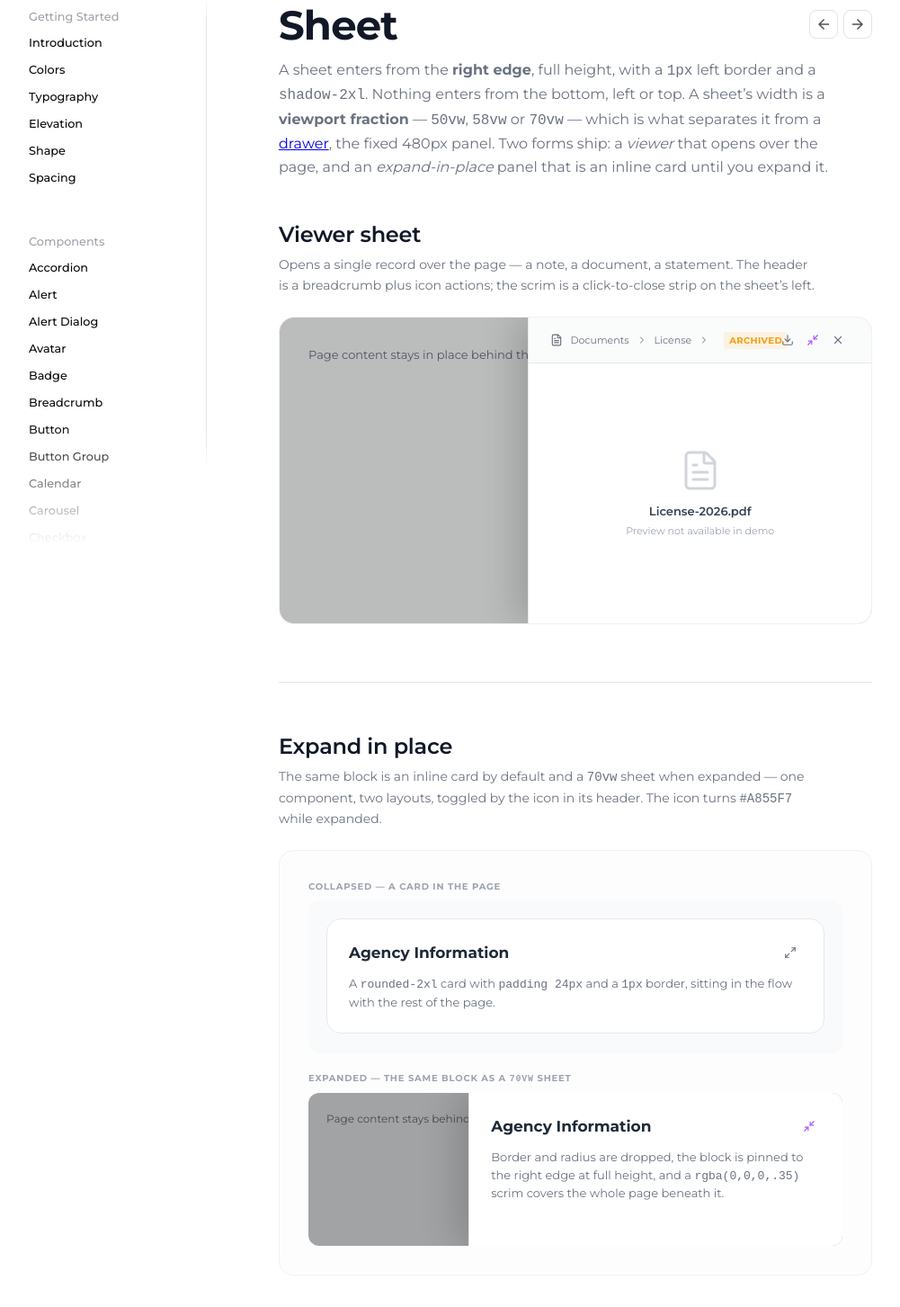
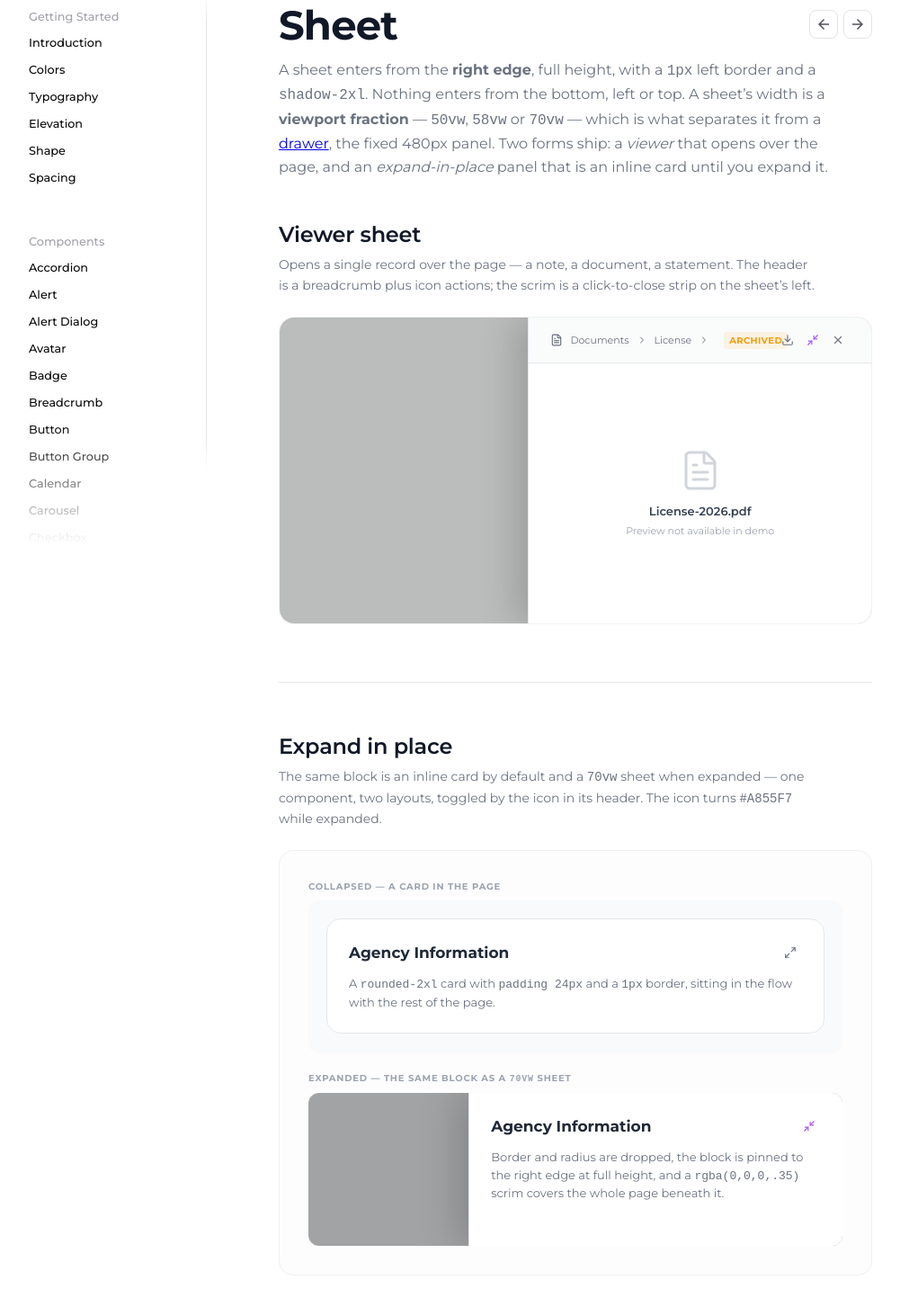
Before and after one commit to Lucas061799/norbielink-design-system, a website: page ds-53-sheet.html in a window 1280 px wide. Shown: the part 133-1586 px from the top of the page at 90% size, without its empty margins (50-1051 px from the left). Drawn offline with nearby package versions, Linux system fonts and the light colour scheme.

Commit message:
Drop the placeholder text behind the panels
The panel cut it mid-sentence in all three scenes. The tinted area reads
as the page behind without it.

Co-Authored-By: Claude Opus 5 <noreply@anthropic.com>

```diff
--- a/ds-53-sheet.html
+++ b/ds-53-sheet.html
@@ -193,7 +193,7 @@ body.dark-mode .sh-empty-t { color: #F9FAFB; }
     header is a breadcrumb plus icon actions; the scrim is a click-to-close strip on the sheet’s left.</p>
     <div class="ds-example" style="padding:0;align-items:stretch;justify-content:stretch;">
       <div class="sh-scene">
-        <div class="sh-page">Page content stays in place behind the sheet.</div>
+        <div class="sh-page"></div>
         <div class="sh-scrim"></div>
         <div class="sh-panel">
           <div class="sh-head">
@@ -247,7 +247,7 @@ body.dark-mode .sh-empty-t { color: #F9FAFB; }
       <div class="sh-stage">
         <div class="sh-stagecap">Expanded — the same block as a <code>70vw</code> sheet</div>
         <div class="sh-stagebox">
-          <div class="sh-stagepage">Page content stays behind.</div>
+          <div class="sh-stagepage"></div>
           <div class="sh-stagescrim"></div>
           <div class="sh-inline sh-inline-on">
             <div class="sh-inline-head">
```
Also changed, not shown: ds-40-drawer.html (+1 -1 lines).
